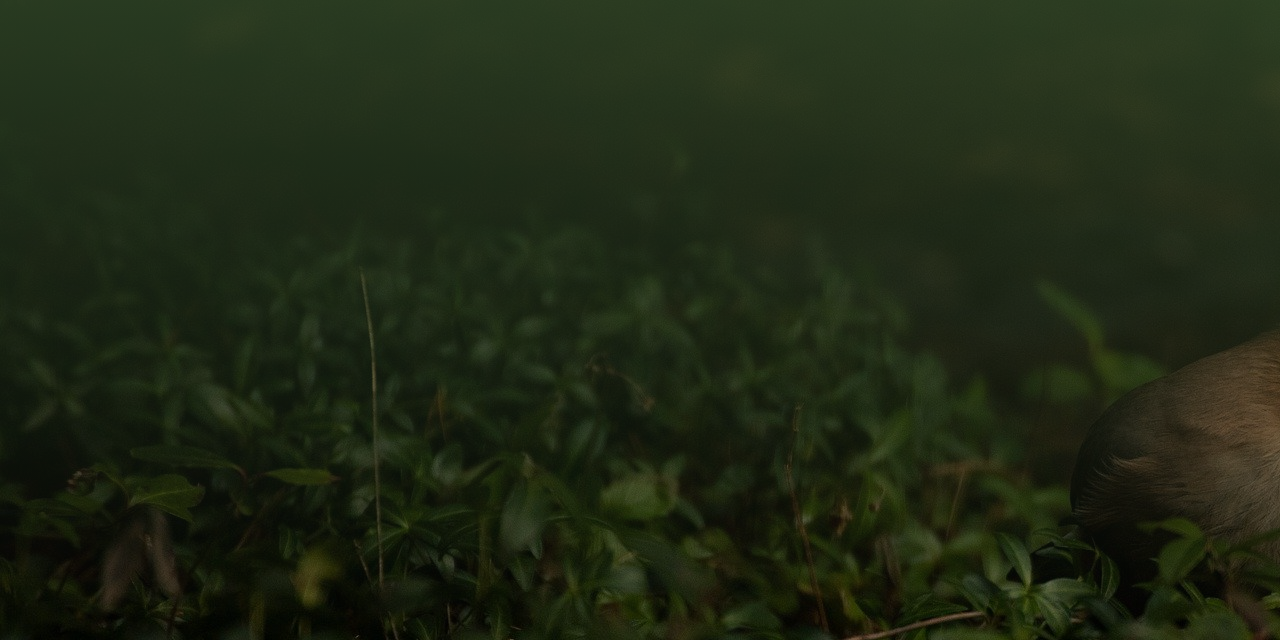
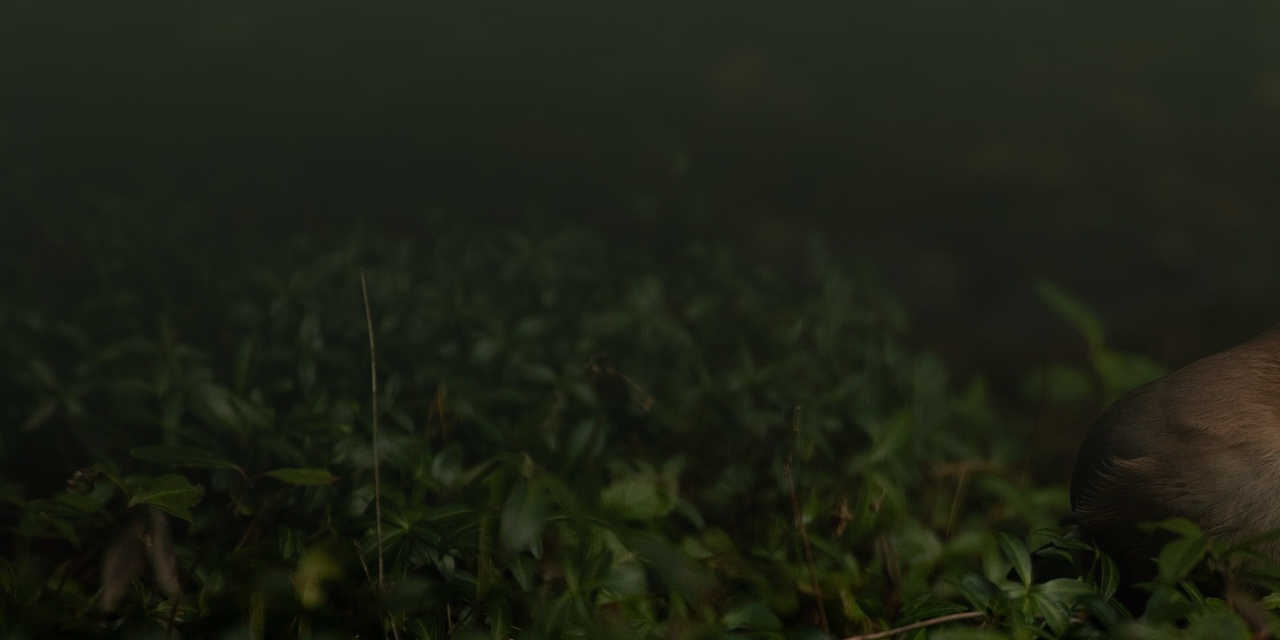
Before and after one commit to JoseDiazMirano/navbar, a plain HTML site: page index.html in a window 1280 px wide. Shown: the part 160-800 px from the top of the page. Drawn offline with nearby package versions, Linux system fonts and the light colour scheme.

Commit message:
Update style.css

```diff
--- a/style.css
+++ b/style.css
@@ -7,7 +7,7 @@
   }
   body{
     text-decoration: none;
-    background: linear-gradient(rgb(55 80 45 / 91%),rgb(0 0 0 / 38%)), url(fondo.jpg);
+    background: linear-gradient(rgb(47 58 43 / 91%),rgb(0 0 0 / 38%)), url(fondo.jpg);
   }
 /***********************************************
 *******************NAVBAR***********************
```
